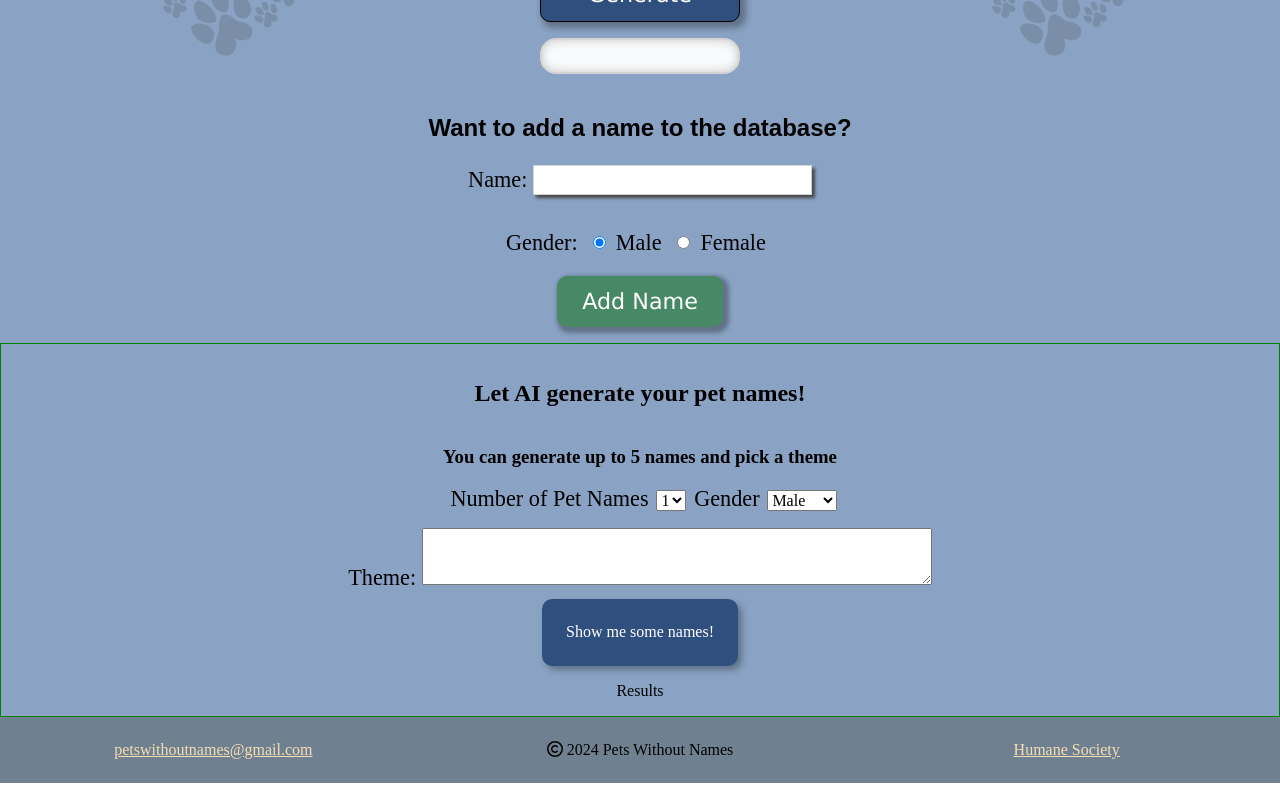
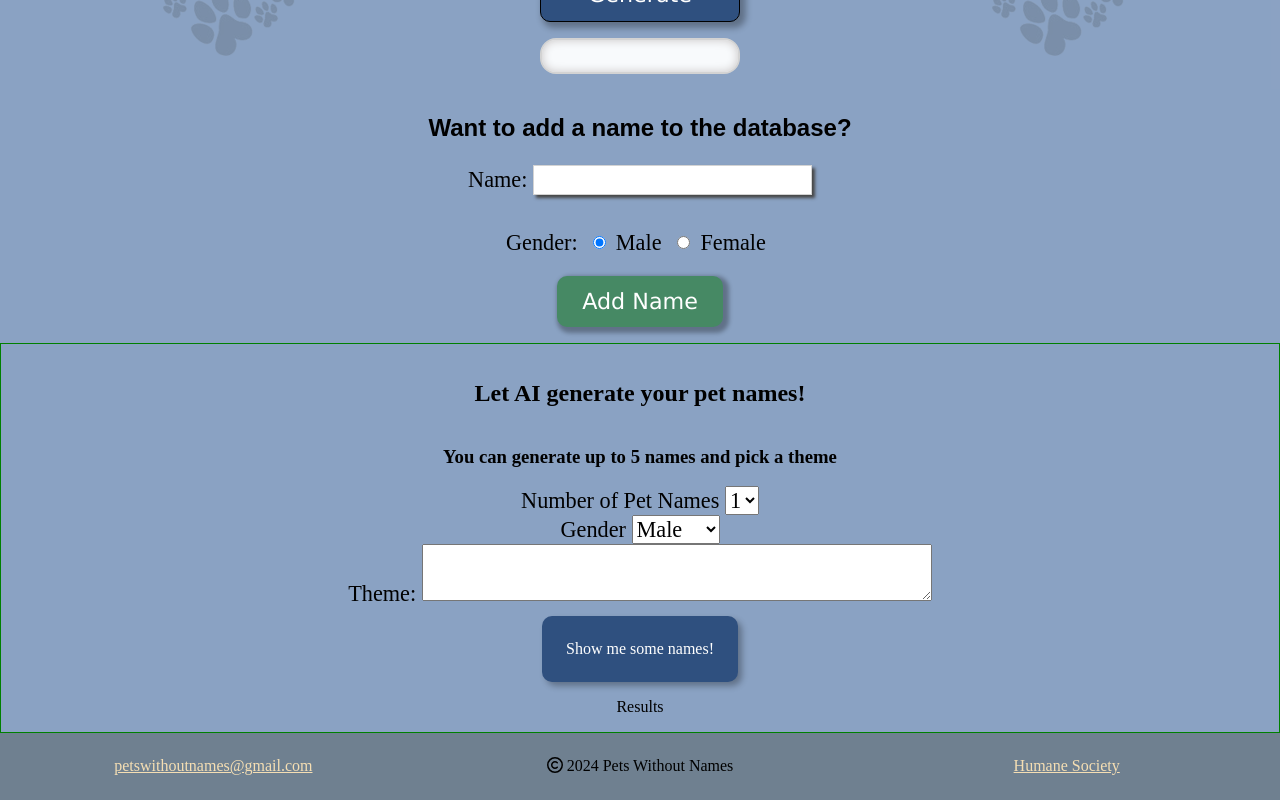
Before and after one commit to Pets-without-names/Jax-Pet-Names, a React (Create React App) app in the folder client/: page / in a window 1280 px wide. Shown: the part 420-1220 px from the top of the page. Built offline with nearby package versions, Linux system fonts and the light colour scheme; no server answers; a web font is replaced by a local one.

Commit message:
added quantity and gender code

```diff
--- a/client/src/components/openai.js
+++ b/client/src/components/openai.js
@@ -6,8 +6,8 @@ import '../styles/openai.css';
 function OpenaiComponent() {
   // eslint-disable-next-line
   const [prompt, setPrompt] = useState('');
-  const [quantity, setQuantity] = useState();
-  const [gender, setGender] = useState('Male');
+  const [quantity, setQuantity] = useState('');
+  const [gender, setGender] = useState('');
   // eslint-disable-next-line
   const [aiResponse, setAiResponse] = useState('');
 
@@ -15,20 +15,17 @@ function OpenaiComponent() {
   const {
     register,
     handleSubmit,
-    // eslint-disable-next-line
     reset,
-    // eslint-disable-next-line
     clearErrors,
-    // eslint-disable-next-line
     setValue,
     formState: { errors },
   } = useForm({
     mode: 'onBlur',
-    defaultValues: {
-      theme: '',
-      quantity: '1',
-      gender: 'Male',
-    },
+    // defaultValues: {
+    //   theme: '',
+    //   quantity: '1',
+    //   gender: 'male',
+    // },
   });
 
   const callOpenai = async () => {
@@ -42,7 +39,7 @@ function OpenaiComponent() {
           { role: 'system', content: 'You are a creative assistant.' },
           {
             role: 'user',
-            content: `create ${quantity} random ${gender} pet names.`,
+            content: `create ${quantity} random ${gender} pet names.  Return only the ${quantity} pet names.`,
           },
         ],
         model: 'gpt-3.5-turbo',
@@ -57,7 +54,6 @@ function OpenaiComponent() {
   };
 
   const onSubmit = () => {
-    console.log(quantity);
     callOpenai();
     reset();
   };
@@ -75,17 +71,12 @@ function OpenaiComponent() {
         onSubmit={handleSubmit(onSubmit, onError)}
       >
         <h3>You can generate up to 5 names and pick a theme</h3>
-        <div className='quantity-container'>
-          <label htmlFor='quantity'>Number of Pet Names</label>
+        <label htmlFor='quantity'>
+          Number of Pet Names{' '}
           <select
             name='quantity'
-            id='quantity'
             value={quantity}
-            onChange={(e) => {
-              setQuantity(e.target.value);
-              console.log(quantity);
-            }}
-            {...register('quantity', { required: 'Select a number' })}
+            onChange={(event) => setQuantity(event.target.value)}
           >
             <option value='1'>1</option>
             <option value='2'>2</option>
@@ -93,17 +84,19 @@ function OpenaiComponent() {
             <option value='4'>4</option>
             <option value='5'>5</option>
           </select>
-          <label htmlFor='gender'>Gender</label>
+        </label>
+
+        <label htmlFor='gender'>
+          Gender{' '}
           <select
             name='gender'
-            onChange={(e) => setGender(e.target.value)}
-            {...register('gender')}
+            onChange={(event) => setGender(event.target.value)}
           >
-            <option value='Male'>Male</option>
-            <option value='Female'>Female</option>
+            <option value='male'>Male</option>
+            <option value='female'>Female</option>
           </select>
-        </div>
-        <div className='text-container'>
+        </label>
+
         <label htmlFor='theme'>
           Theme:{' '}
           <textarea
@@ -117,7 +110,6 @@ function OpenaiComponent() {
           ></textarea>
         </label>
         <p className='errors'>{errors.theme?.message}</p>
-        </div>
         <div className='button'>
           <button type='submit'>Show me some names!</button>
         </div>
```
Lines whose indentation alone changed are shown as unchanged.
